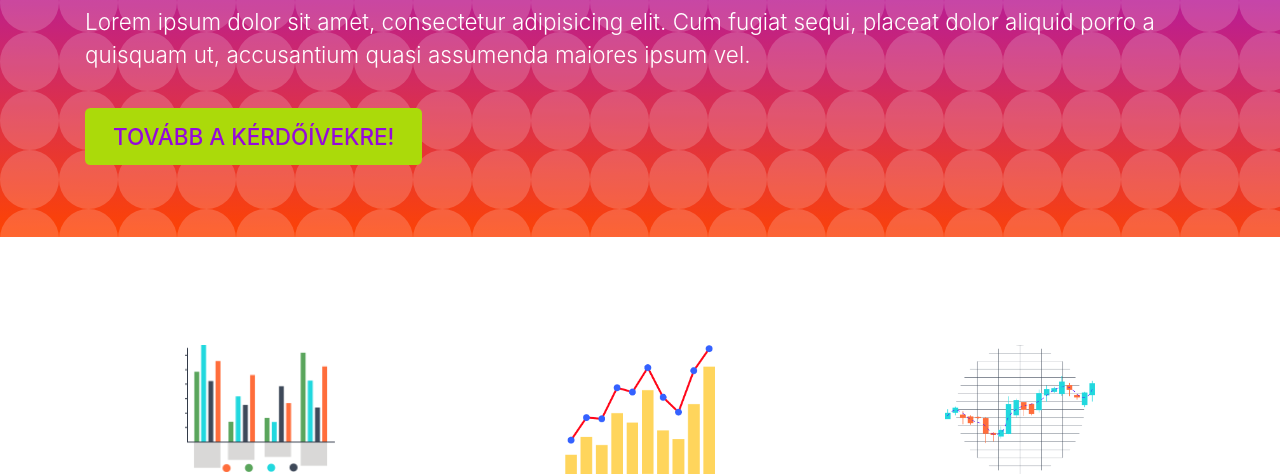
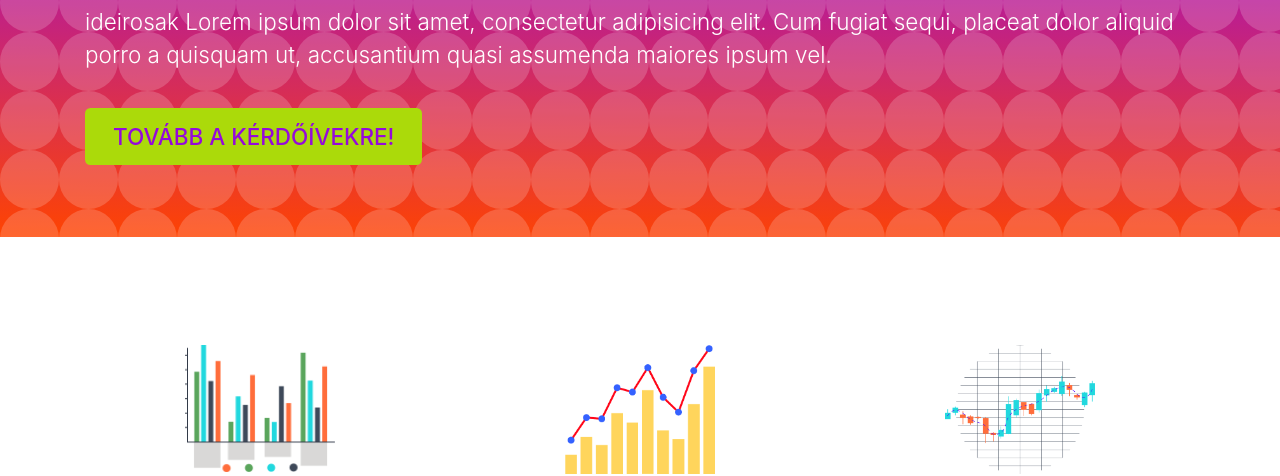
Before and after one commit to kalcika/kalcika.github.io, a plain HTML site: page index.html in a window 1280 px wide. Shown: the part 339-815 px from the top of the page. Drawn offline with nearby package versions, Linux system fonts and the light colour scheme; a web font is replaced by a local one.

Commit message:
ideirosak

```diff
--- a/index.html
+++ b/index.html
@@ -48,7 +48,7 @@
   <div class="container">
     <h1 class="">Mennyit keresnék, ha...?</h1>
     <h1>ideteszős Ori</h1>
-    <p class="lead">Lorem ipsum dolor sit amet, consectetur adipisicing elit. Cum fugiat sequi, placeat dolor aliquid porro a quisquam ut, accusantium quasi assumenda maiores ipsum vel.</p>
+    <p class="lead">ideirosak Lorem ipsum dolor sit amet, consectetur adipisicing elit. Cum fugiat sequi, placeat dolor aliquid porro a quisquam ut, accusantium quasi assumenda maiores ipsum vel.</p>
     <a class="btn btn-green btn-lg mt-3" href="#" role="button">Tovább a kérdőívekre!</a>
   </div>
 </div>
```
